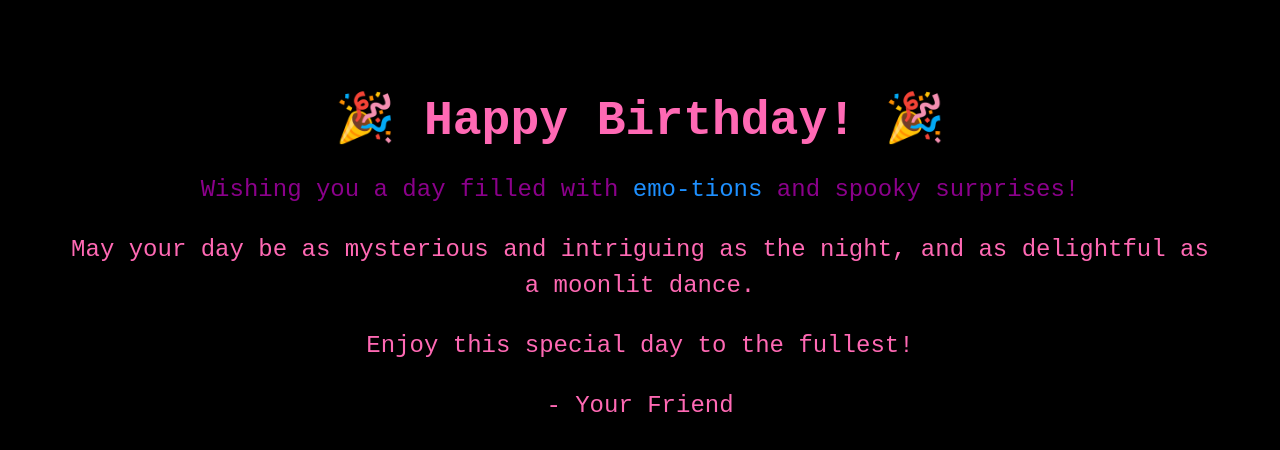
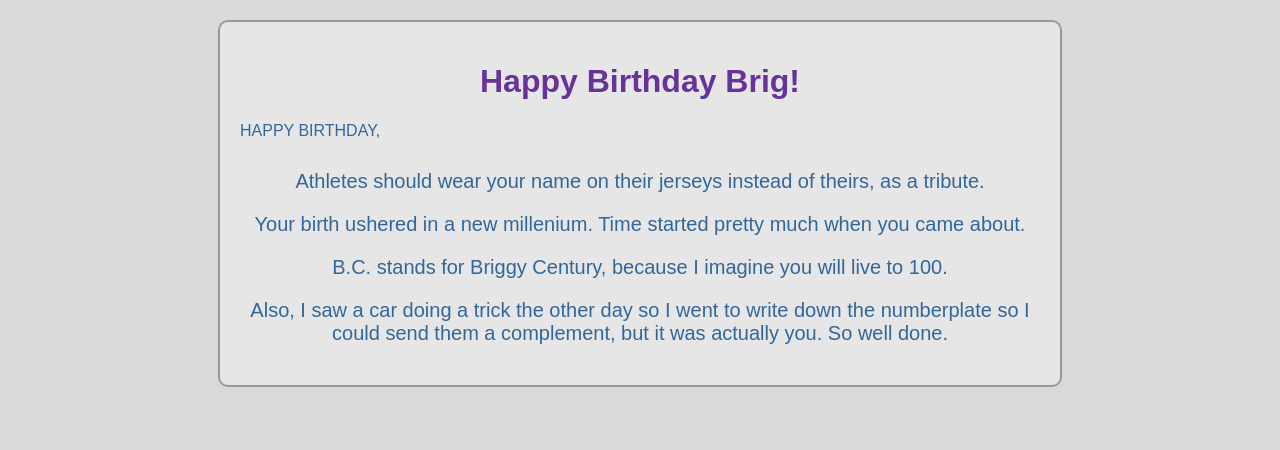
Before and after one commit to Floydy10/brig, a plain HTML site: page index.html in a window 1280 px wide. Drawn offline with Linux system fonts and the light colour scheme.

Commit message:
Update index.html

```diff
--- a/index.html
+++ b/index.html
@@ -6,33 +6,45 @@
   <title>Happy Birthday!</title>
   <style>
     body {
-            background-color: black;
-            color: #ff69b4; /* Hot pink text */
-            font-family: 'Courier New', Courier, monospace;
-            text-align: center;
-            padding: 50px;
+      font-family: Arial, sans-serif;
+      background-color: #d9d9d9;
+      margin: 0;
+      padding: 0;
+    }
+    .container {
+      max-width: 800px;
+      margin: 20px auto;
+      padding: 20px;
+      background-color: #e6e6e6;
+      border: 2px solid #999999;
+      border-radius: 10px;
     }
     h1 {
-            font-size: 3em;
-            margin-bottom: 20px;
+      color: #663399;
+      text-align: center;
     }
     p {
-            font-size: 1.5em;
-            line-height: 1.5;
+      color: #336699;
     }
-        .spooky {
-            color: #8b008b; /* Dark magenta */
-        }
-        .emo {
-            color: #1e90ff; /* Dodger blue */
+    .birthday-message {
+      text-align: center;
+      font-size: 20px;
+      margin-top: 30px;
     }
   </style>
 </head>
 <body>
-    <h1>🎉 Happy Birthday! 🎉</h1>
-    <p class="spooky">Wishing you a day filled with <span class="emo">emo-tions</span> and spooky surprises!</p>
-    <p>May your day be as mysterious and intriguing as the night, and as delightful as a moonlit dance.</p>
-    <p>Enjoy this special day to the fullest!</p>
-    <p>- Your Friend</p>
+
+<div class="container">
+  <h1>Happy Birthday Brig!</h1>
+  <p>HAPPY BIRTHDAY,</p>
+  <div class="birthday-message">
+    <p>Athletes should wear your name on their jerseys instead of theirs, as a tribute.</p>
+    <p>Your birth ushered in a new millenium. Time started pretty much when you came about.</p>
+    <p> B.C. stands for Briggy Century, because I imagine you will live to 100. </p>
+    <p> Also, I saw a car doing a trick the other day so I went to write down the numberplate so I could send them a complement, but it was actually you. So well done.</p>
+  </div>
+</div>
+
 </body>
 </html>
```
Lines whose indentation alone changed are shown as unchanged.
